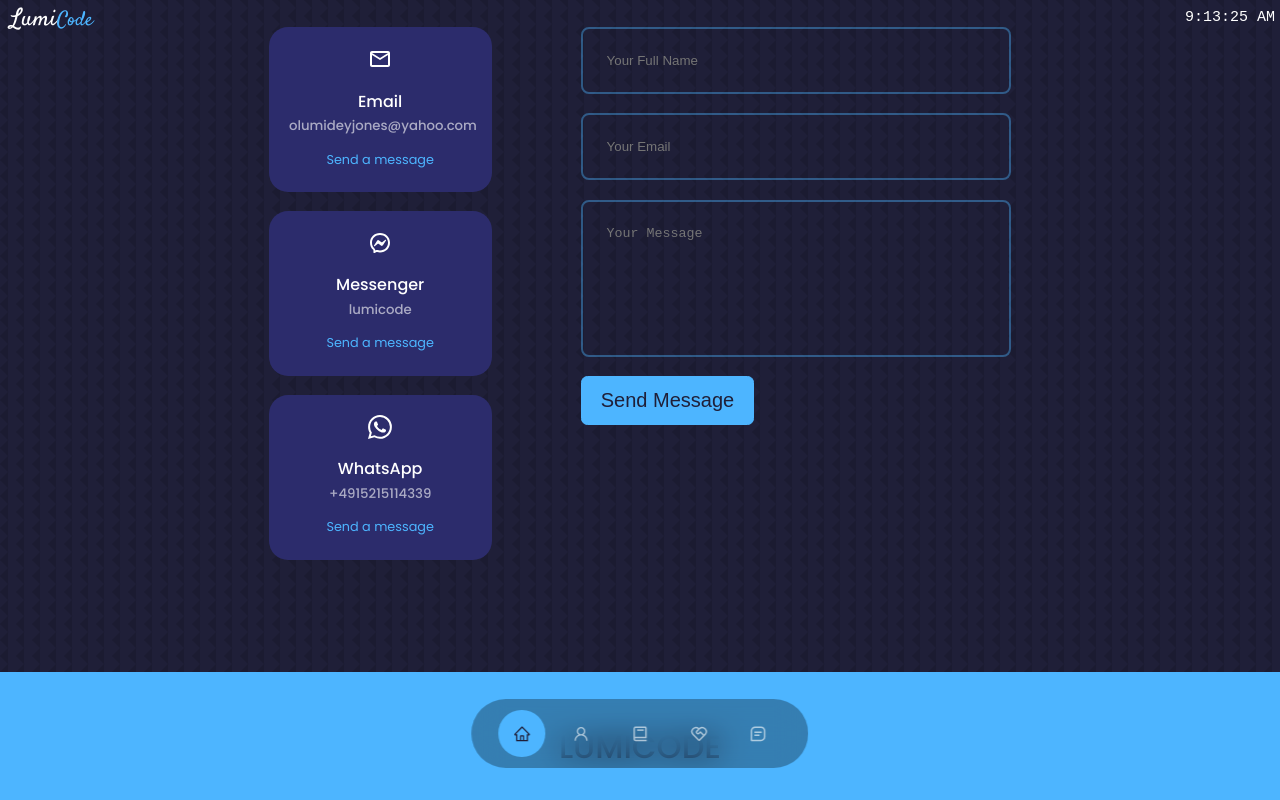
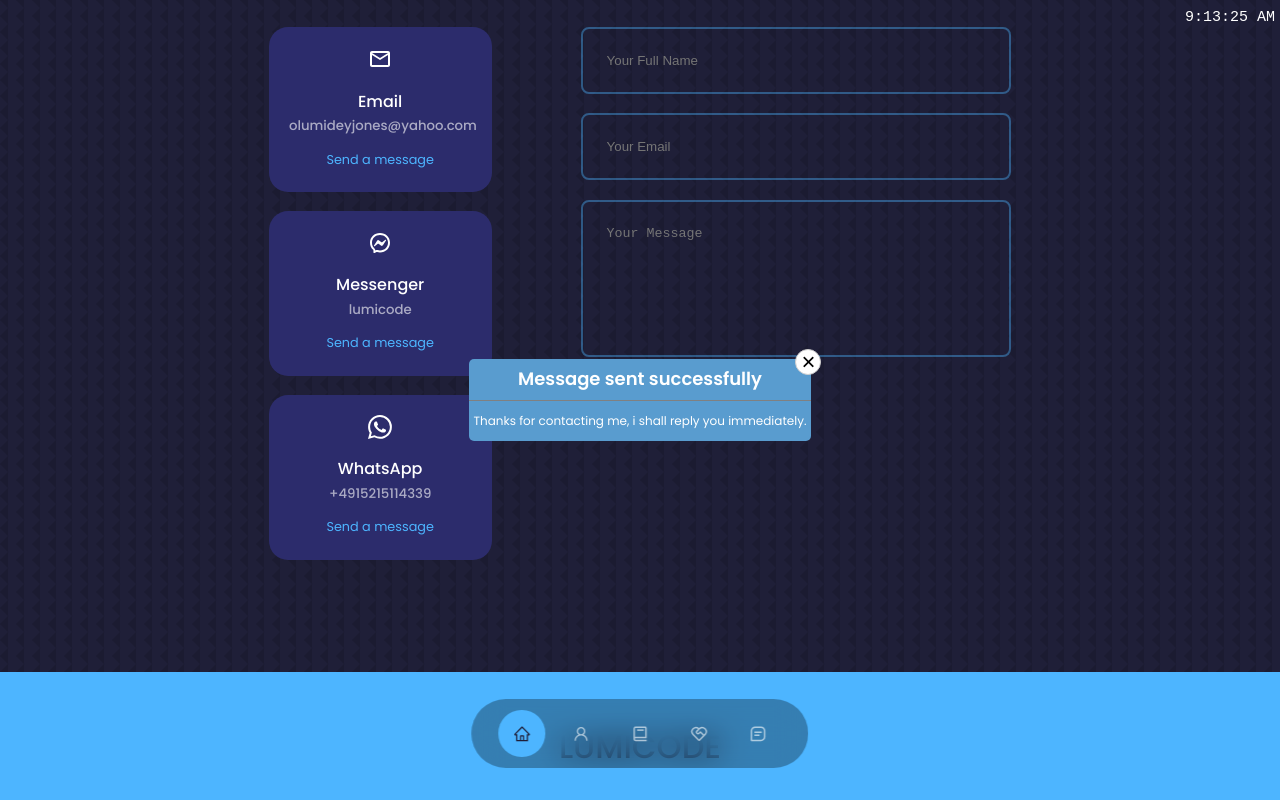
Before and after one commit to Lumi4God/Olumide-Jones, a React (Create React App) app: page / in a window 1280 px wide. Both pictures are taken after typing "Sample", "name@example.com", "Sample" into the empty fields and a click on the button "Send Message". Shown: the part 5000-5800 px from the top of the page. Built offline with nearby package versions, Linux system fonts and the light colour scheme; the HTML template or start-up script is replaced by a standard one; a web font is replaced by a local one.

Commit message:
header touching

```diff
--- a/package.json
+++ b/package.json
@@ -14,6 +14,7 @@
     "react-dom": "^17.0.2",
     "react-icons": "^4.3.1",
     "react-scripts": "5.0.0",
+    "reactjs-popup": "^2.0.5",
     "swiper": "^8.0.6",
     "web-vitals": "^2.1.4"
   },
--- a/src/assets/Nav/logoClock.css
+++ b/src/assets/Nav/logoClock.css
@@ -14,7 +14,7 @@
     color: #fff;
     font-family: 'Satisfy', cursive;
     /*just added*/
-    position: fixed;
+    position: absolute;
     top: 0px;
 }
 
--- a/src/components/contact/Contact.jsx
+++ b/src/components/contact/Contact.jsx
@@ -4,7 +4,10 @@ import {MdOutlineEmail} from 'react-icons/md'
 import {RiMessengerLine} from 'react-icons/ri'
 import {BsWhatsapp} from 'react-icons/bs'
 import { useRef } from 'react';
+//emailJS
 import emailjs from 'emailjs-com'
+//popup-modal
+import Popup from 'reactjs-popup';
 
 const Contact = () => {
   const form = useRef();
@@ -48,7 +51,33 @@ const Contact = () => {
           <input type="text" name='name' placeholder='Your Full Name' required />
           <input type="email" name='email' placeholder='Your Email' required />
           <textarea name="message" rows="7" placeholder='Your Message' required ></textarea>
-          <button type='submit' className='btn btn-primary'><span className='span'>Send Message</span></button>
+
+          <Popup trigger={<button type='submit' className='btn btn-primary'><span className='span'>Send Message</span></button>}modal nested>
+              {close => (
+                <div className="modal">
+                <button className="close" onClick={close}>
+                  &times;
+                </button>
+                <div className="header"> Message sent successfully </div>
+                <div className="content">
+                  {' '}
+                  Thanks for contacting me, i shall reply you immediately.
+                </div>
+                {/*ANOTHER BUTTON TO CLOSE POPUP IF YOU WANT <div className="actions">
+                  <button
+                    className="button"
+                    onClick={() => {
+                      console.log('modal closed ');
+                      close();
+                    }}
+                  >
+                    close modal
+                  </button>
+                </div> */}
+              </div>
+            )}
+          </Popup>
+          {/*THE BUTTON BEFORE POPUP <button type='submit' className='btn btn-primary'><span className='span'>Send Message</span></button> */}
         </form>
       </div>
     </section>
--- a/src/components/contact/contact.css
+++ b/src/components/contact/contact.css
@@ -63,6 +63,43 @@ textarea {
   resize: none;
   color: var(--color-white);
 }
+/*Submit button Popup Modal*/
+.modal {
+  background: rgb(89, 156, 207);
+  border-radius: 5px;
+  font-size: 12px;
+}
+.modal > .header {
+  width: 100%;
+  border-bottom: 1px solid gray;
+  font-size: 18px;
+  font-weight: bold;
+  text-align: center;
+  padding: 5px;
+}
+.modal > .content {
+  width: 100%;
+  padding: 10px 5px;
+}
+.modal > .actions {
+  width: 100%;
+  padding: 10px 5px;
+  margin: auto;
+  text-align: center;
+}
+.modal > .close {
+  cursor: pointer;
+  position: absolute;
+  display: block;
+  padding: 2px 5px;
+  line-height: 20px;
+  right: -10px;
+  top: -10px;
+  font-size: 24px;
+  background: #ffffff;
+  border-radius: 18px;
+  border: 1px solid #cfcece;
+}
 
 /* ================ MEDIA QUERIES (MEDIUM DEVICES) ================= */
 @media screen and (max-width: 1024px) {
--- a/src/components/header/Header.jsx
+++ b/src/components/header/Header.jsx
@@ -5,6 +5,9 @@ import HeaderSocial from './HeaderSocials'
 import Mine from '../../assets/mine.PNG'
 import Mouse from '../../assets/mouse.png'
 import LogoClock from '../../assets/Nav/logoClock.jsx'
+
+import  {RiSingleQuotesL} from 'react-icons/ri'
+import {RiSingleQuotesR} from 'react-icons/ri'
 /* import {BsMouse} from 'react-icons/bs' */
 
 /* import Spline  from "@splinetool/react-spline" */
@@ -28,10 +31,10 @@ const Header = () => {
         <div className="typingContainer">
           <div className="text">
             <ul>
-              <li><span className="span1">Fullstack Developer</span></li>
-              <li><span className="span2">Designer</span></li>
-              <li><span className="span3">Musician</span></li>
-              <li><span className="span4">Content creator</span></li>
+              <li><span className="span1"><RiSingleQuotesL className="rIcon"/> Fullstack Developer <RiSingleQuotesR className="rIcon"/></span></li>
+              <li><span className="span2"><RiSingleQuotesL className="rIcon"/> Designer <RiSingleQuotesR className="rIcon"/></span></li>
+              <li><span className="span3"><RiSingleQuotesL className="rIcon"/> Musician <RiSingleQuotesR className="rIcon"/></span></li>
+              <li><span className="span4"><RiSingleQuotesL className="rIcon"/> Content creator <RiSingleQuotesR className="rIcon"/></span></li>
             </ul>
           </div>
         </div>
--- a/src/components/header/header.css
+++ b/src/components/header/header.css
@@ -16,6 +16,7 @@ header {
   height: 100%;
   position: relative;
 }
+
 /*Typing container*/
 .typingContainer {
   display: flex;
@@ -23,19 +24,24 @@ header {
   justify-content: center;
   gap: .5rem;
 }
-.text, span {
+
+.text,
+span {
   font-size: 20px;
 }
+
 .text ul {
   height: 30px;
   list-style: none;
   overflow: hidden;
 }
+
 .text ul li {
   position: relative;
   height: 100px;
   animation: to-top 12s steps(4) infinite;
 }
+
 /* .text ul li span {
   color: #fff;
 } */
@@ -45,34 +51,82 @@ header {
   left: 0;
   width: 100%;
   height: 100%;
-  background: transparent; /*#000*/
+  background: transparent;
+  /*#000*/
   /* border-left: 4px solid white; */
   animation: to-right 3s steps(19) infinite;
 }
+
 @keyframes to-right {
-  40%, 50% {
+
+  40%,
+  50% {
     left: calc(100% + 50px);
   }
+
   95% {
     left: 0;
   }
 }
+
 @keyframes to-top {
   100% {
     transform: translateY(-400%);
   }
 }
+
 .span1 {
+  /* background: rgba(255, 255, 255, 0.2);
+  border-radius: 5px;
+  box-shadow: 0 4px 30px rgba(0, 0, 0, 0.1);
+  backdrop-filter: blur(5px);
+  -webkit-backdrop-filter: blur(5px);
+  border: 1px solid rgba(255, 255, 255, 0.3); */
   color: rgb(251, 251, 251);
+  /* padding: 10px; */
 }
+
 .span2 {
-  color: rgb(211, 216, 228);
+  /* background: rgba(255, 255, 255, 0.2);
+  border-radius: 5px;
+  box-shadow: 0 4px 30px rgba(0, 0, 0, 0.1);
+  backdrop-filter: blur(5px);
+  -webkit-backdrop-filter: blur(5px);
+  border: 1px solid rgba(255, 255, 255, 0.3); */
+  color: rgb(251, 251, 251);
+  /* padding: 10px; */
 }
+
 .span3 {
-  color: rgb(206, 198, 223);
+  /* background: rgba(255, 255, 255, 0.2);
+  border-radius: 5px;
+  box-shadow: 0 4px 30px rgba(0, 0, 0, 0.1);
+  backdrop-filter: blur(5px);
+  -webkit-backdrop-filter: blur(5px);
+  border: 1px solid rgba(255, 255, 255, 0.3); */
+  color: rgb(251, 251, 251);
+  /* padding: 10px; */
 }
+
 .span4 {
-  color: rgb(182, 201, 209);
+  /* background: rgba(255, 255, 255, 0.2);
+  border-radius: 5px;
+  box-shadow: 0 4px 30px rgba(0, 0, 0, 0.1);
+  backdrop-filter: blur(5px);
+  -webkit-backdrop-filter: blur(5px);
+  border: 1px solid rgba(255, 255, 255, 0.3); */
+  color: rgb(251, 251, 251);
+  /* padding: 10px; */
+}
+
+.rIcon {
+  background: rgba(255, 255, 255, 0.2);
+  border-radius: 5px;
+  box-shadow: 0 4px 30px rgba(0, 0, 0, 0.1);
+  backdrop-filter: blur(5px);
+  -webkit-backdrop-filter: blur(5px);
+  border: 1px solid rgba(255, 255, 255, 0.3);
+  color: rgb(251, 251, 251);
 }
 
 /* =============== CTA ============== */
@@ -114,6 +168,7 @@ header {
   overflow: hidden;
   padding: 5rem 1.5rem 1.5rem 1.5rem;
 }
+
 .me img {
   width: 100%;
   height: 100%;
@@ -122,12 +177,15 @@ header {
 /* =============== SCROLL DOWN ============== */
 .scroll__down {
   position: absolute;
-  right: -2.3rem; /*-2.3rem*/
-  bottom: 9rem; /*5rem*/
+  right: -2.3rem;
+  /*-2.3rem*/
+  bottom: 9rem;
+  /*5rem*/
   transform: rotate(90deg);
   font-weight: 300;
   font-size: 0.9rem;
 }
+
 .mouse {
   position: absolute;
   right: -1.3rem;
@@ -176,20 +234,3 @@ header {
   position: absolute;
   height: 100vh;
 } */
-
-/*video*/
-/* #myVideo {
-  position: fixed;
-  right: 0;
-  bottom: 0;
-  min-width: 100%;
-  min-height: 100%;
-}
-.content {
-  position: fixed;
-  bottom: 0;
-  background: rgba(0, 0, 0, 0.5);
-  color: #f1f1f1;
-  width: 100%;
-  padding: 20px;
-} */
```
Also changed, not shown: 2 other files (tests, documents, lock files or other folders).
